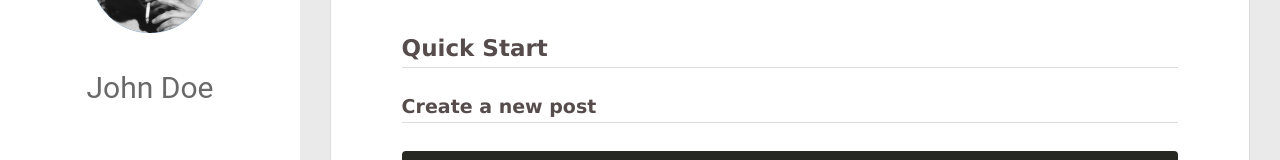
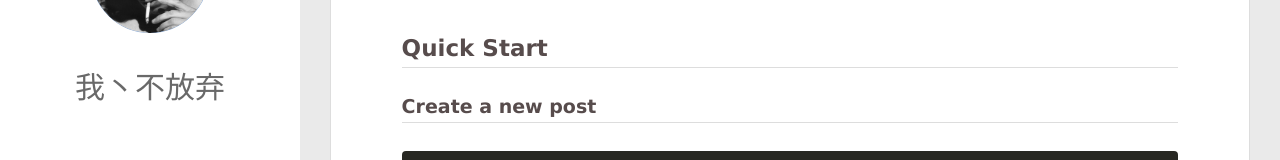
Before and after one commit to MsSmile/MsSmile.github.io, a plain HTML site: page index.html in a window 1280 px wide. Shown: the part 202-362 px from the top of the page. Drawn offline with Linux system fonts and the light colour scheme; no server answers.

Commit message:
Site updated: 2017-03-12 21:26:39

```diff
--- a/index.html
+++ b/index.html
@@ -45,7 +45,7 @@
 			<img src="/assets/blogImg/mine.jpg" class="js-avatar">
 		</a>
 		<hgroup>
-		  <h1 class="header-author"><a href="/">John Doe</a></h1>
+		  <h1 class="header-author"><a href="/">我丶不放弃</a></h1>
 		</hgroup>
 
 
@@ -99,7 +99,7 @@
 				<img src="/assets/blogImg/mine.jpg" class="js-avatar">
 			</div>
 			<hgroup>
-			  <h1 class="header-author js-header-author">John Doe</h1>
+			  <h1 class="header-author js-header-author">我丶不放弃</h1>
 			</hgroup>
 
 
```
